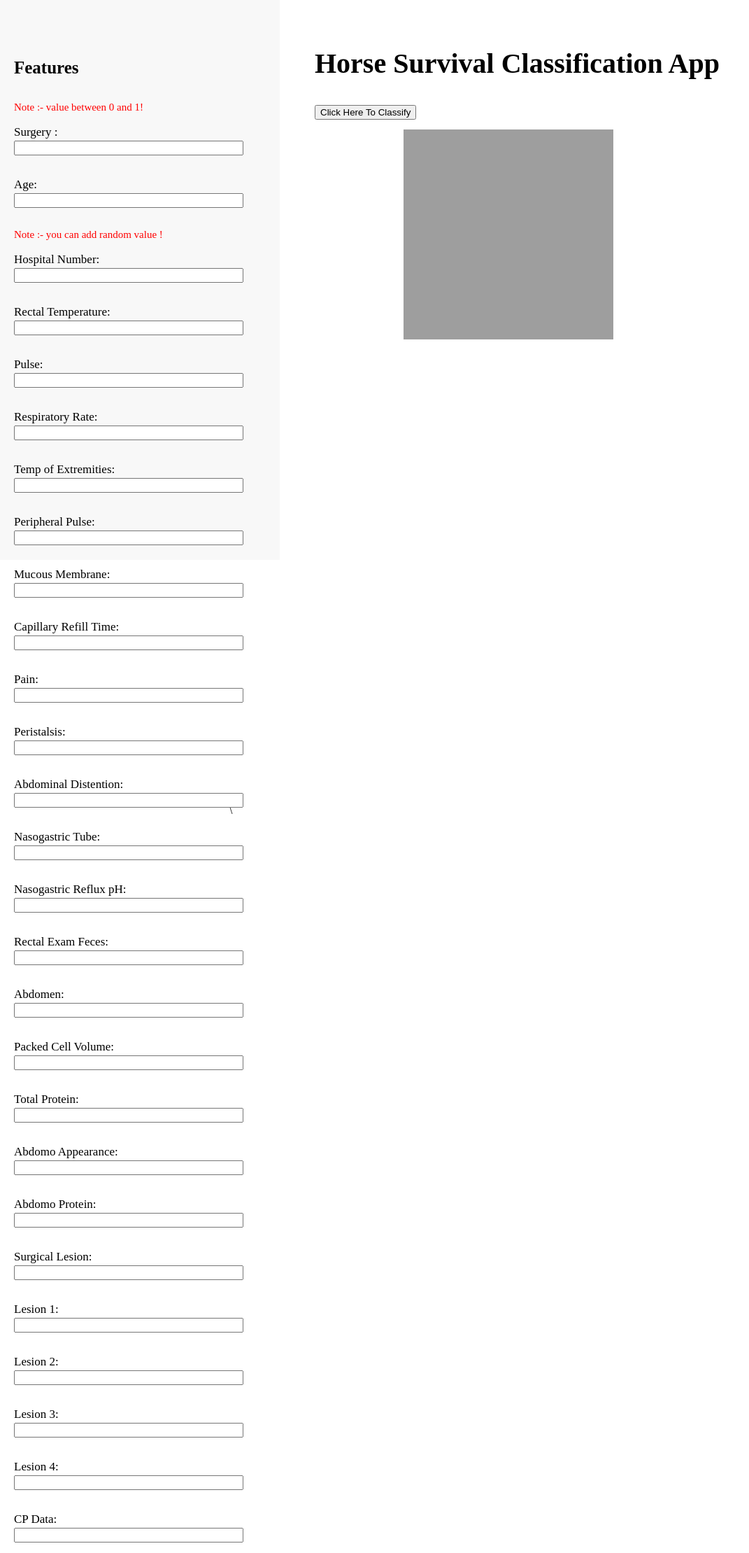
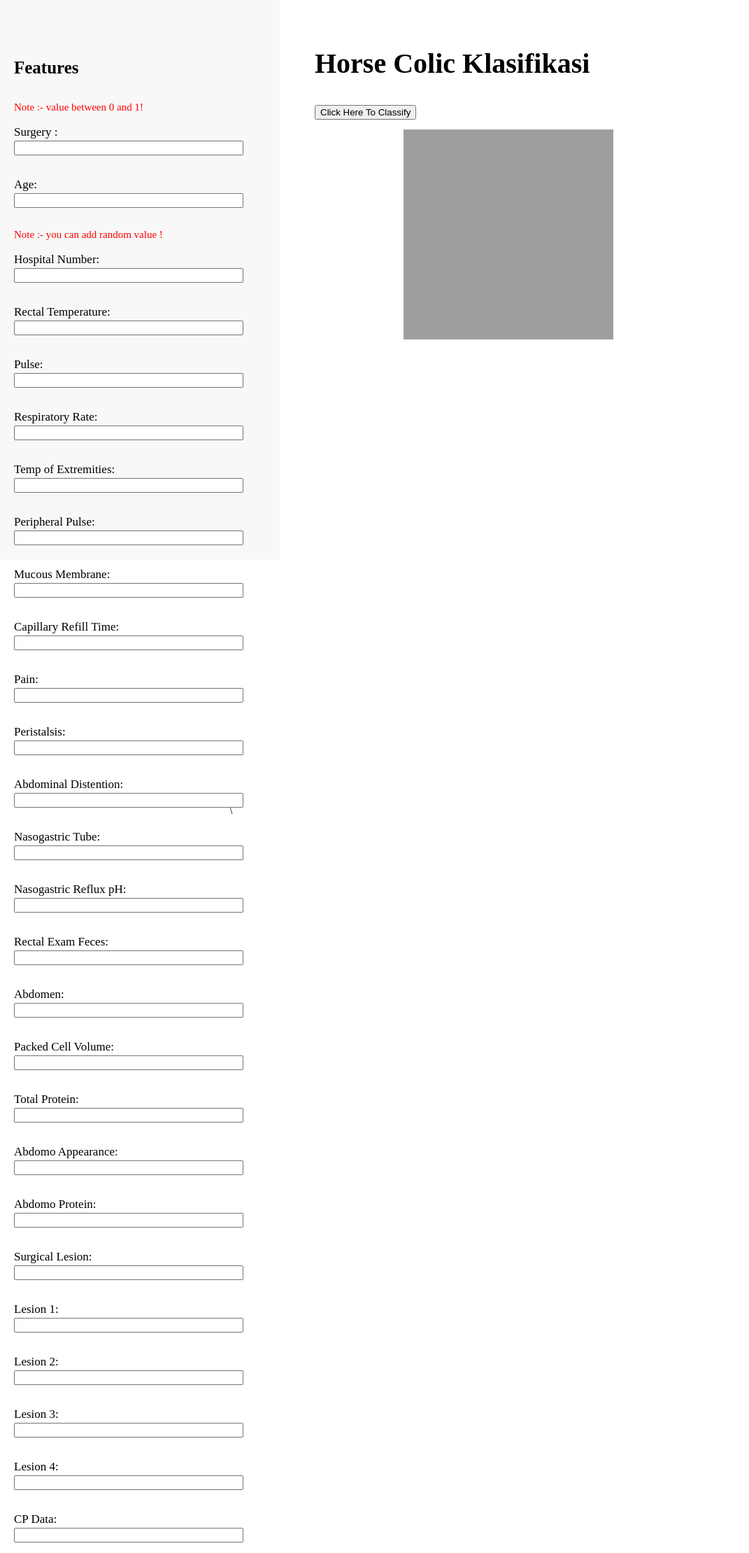
Before and after one commit to ikhwankhaliddd/Tubes-Cloud-Computing, a Flask app: page / in a window 1280 px wide. Shown: the whole page at 70% size, without its empty margins (0-1071 px from the left). Run offline with Flask 2, Linux system fonts and the light colour scheme; parts of the project's set-up code (start-up, migrations or seed data) failed here and were passed over; grey boxes are pictures that could not be loaded.

Commit message:
Update home.html

```diff
--- a/templates/home.html
+++ b/templates/home.html
@@ -7,7 +7,7 @@
 </head>
 <body>
 	<div class="Head">
-		<h1>Horse Survival Classification App</h1>
+		<h1>Horse Colic Klasifikasi</h1>
 	</div>
 
 	<div class="Image">
```
